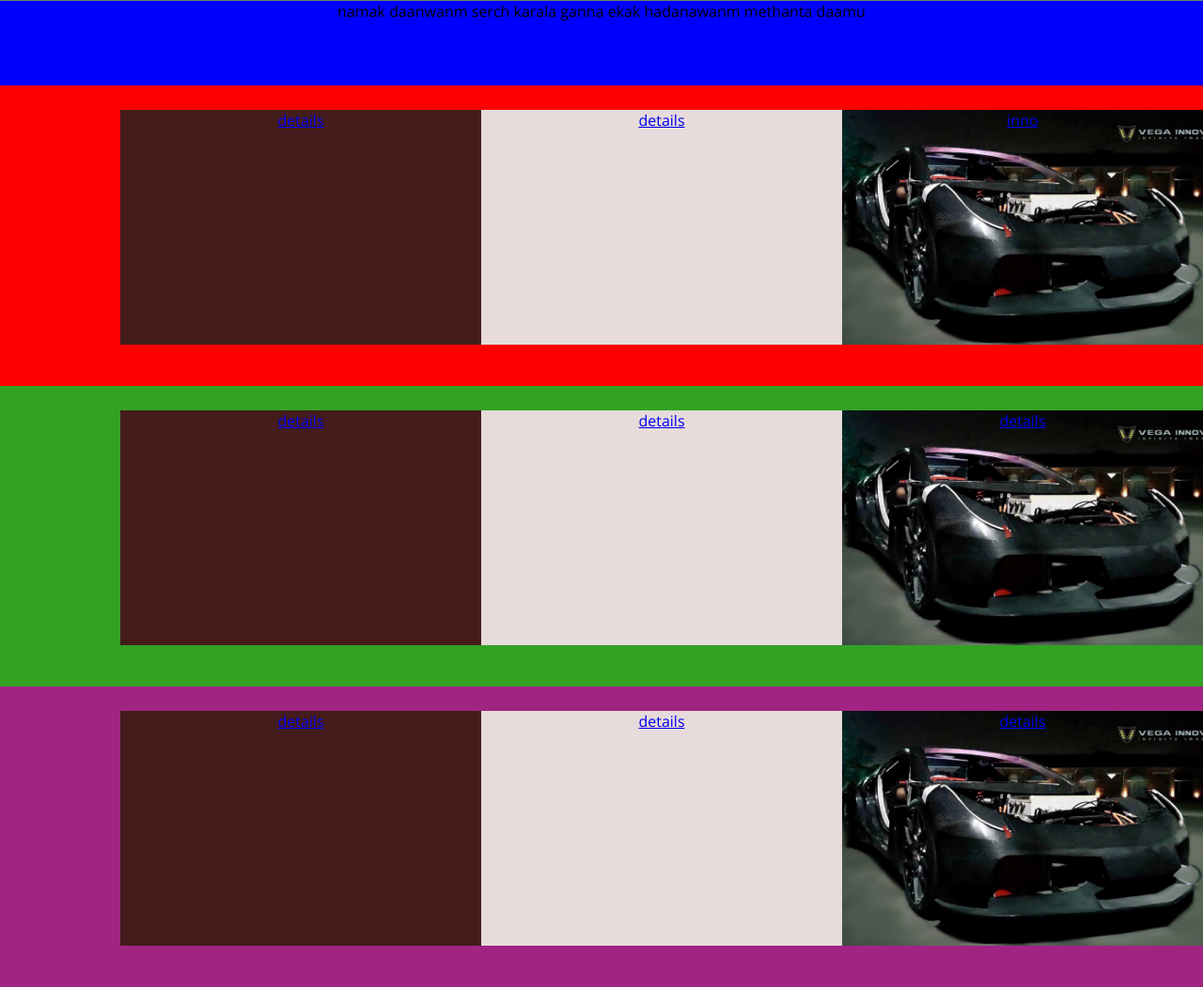
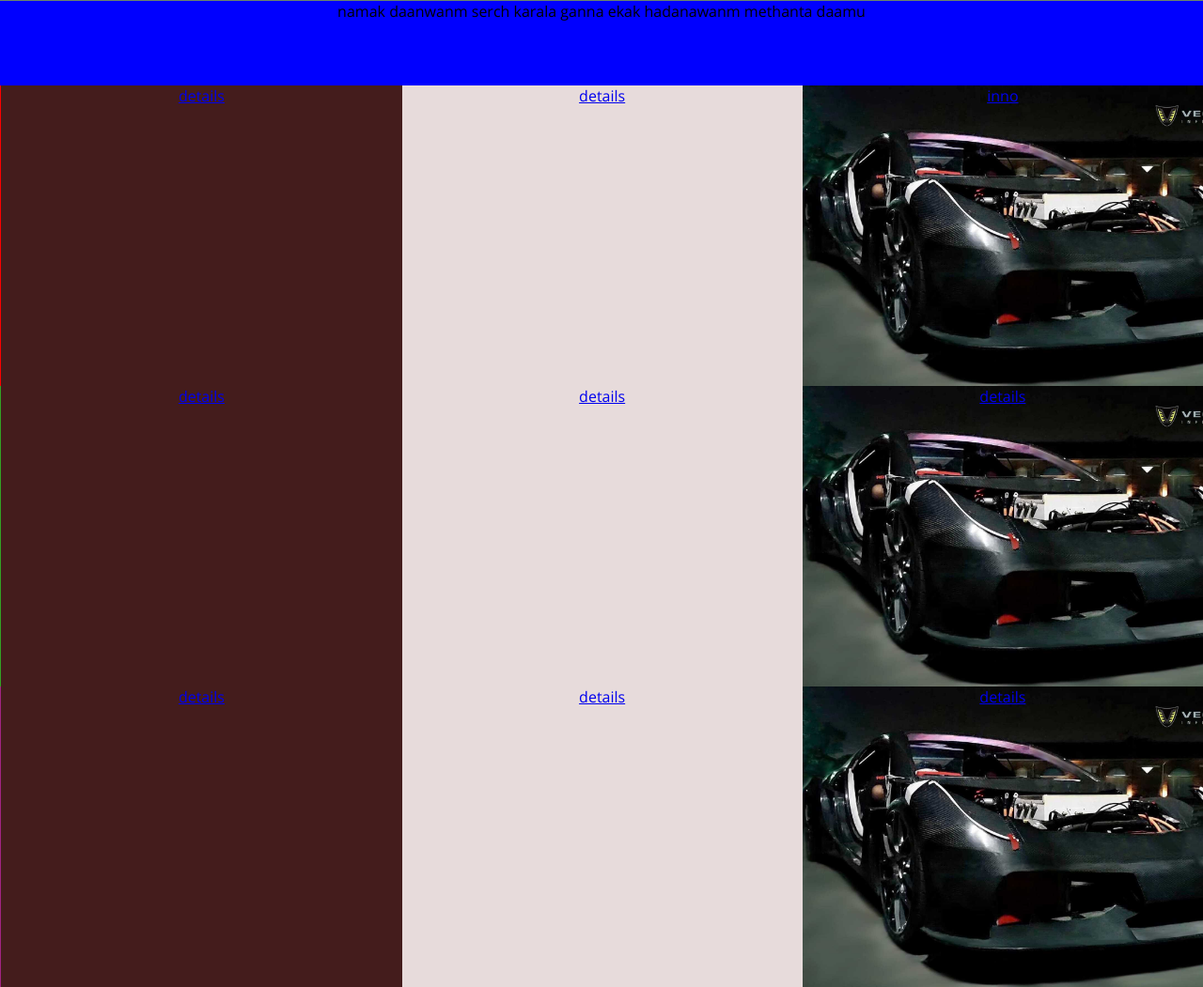
Before and after one commit to yasasgit/web-dev-sdg, a PHP site: page /html/innovate.html in a window 1280 px wide. Shown: the part 1311-2362 px from the top of the page at 94% size. Run offline with PHP 8.4, Linux system fonts and the light colour scheme.

Commit message:
inno div

```diff
--- a/website/css/innovation.css
+++ b/website/css/innovation.css
@@ -82,29 +82,29 @@ background-color: red;
 
 }
 
-.div-for-innvo-list-r1{width: 30%;height: 250px;
+.div-for-innvo-list-r1{width: 33.3%;height: 320px;
 background-color: rosybrown;
 float: right;
 box-sizing: border-box;
-margin-top: 2%;
+
 background-image: url('../media/vega-car.jpg');
 background-size: cover;
 
 }
 
-.div-for-innvo-list-r2{width: 30%;height: 250px;
+.div-for-innvo-list-r2{width: 33.3%;height: 320px;
 	background-color: rgb(231, 219, 219);
 	float: right;
 	box-sizing: border-box;
-margin-top: 2%;
+
 
 }
 
-	.div-for-innvo-list-r3{width: 30%;height: 250px;
+	.div-for-innvo-list-r3{width: 33.3%;height: 320px;
 		background-color: rgb(68, 28, 28);
 		float: right;
 		box-sizing: border-box;
-		margin-top: 2%;
+
 
 		}
 
```
